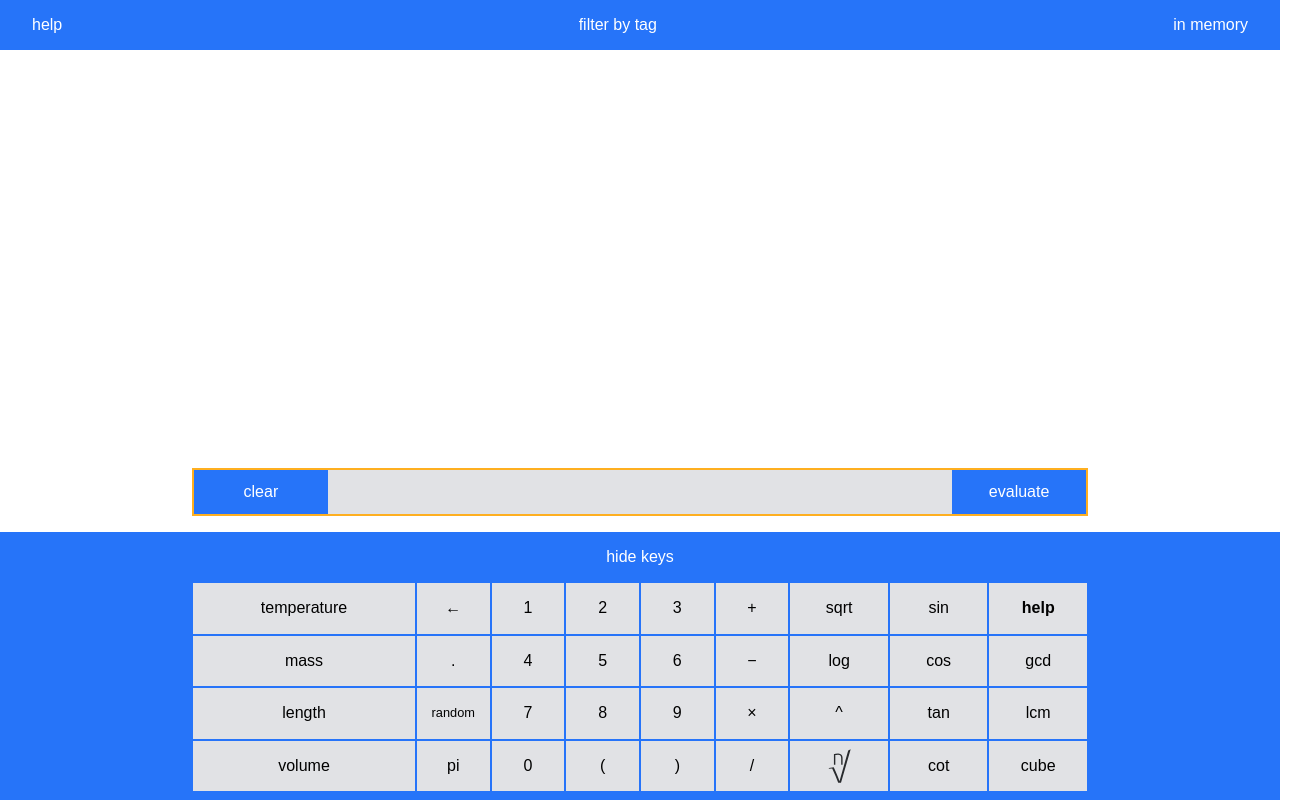
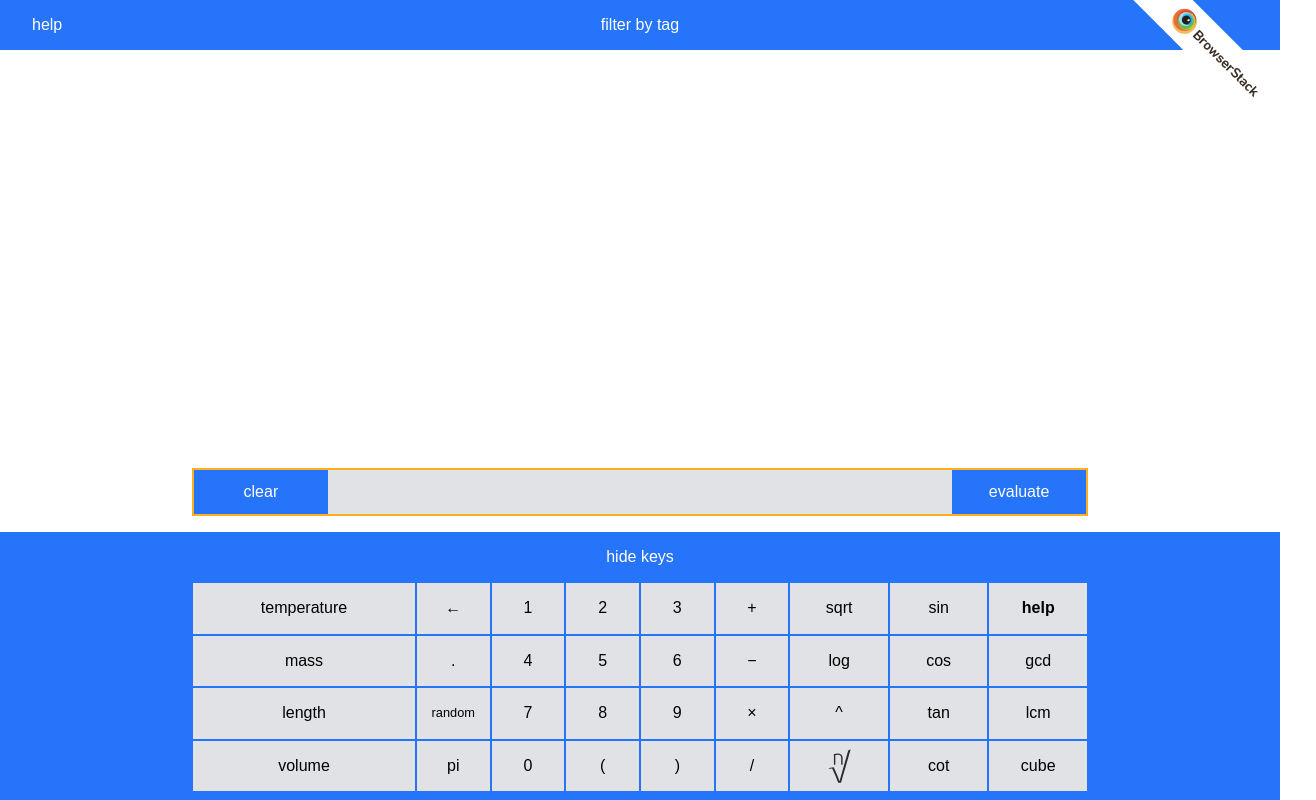
Before and after one commit to fhdhsni/calc, a website built with webpack: page src/index.html in a window 1280 px wide. Shown: the whole page, 1316 px wide, since content can reach past the window. Built offline with nearby package versions, Linux system fonts and the light colour scheme.

Commit message:
Add browserStack logo

```diff
--- a/src/index.html
+++ b/src/index.html
@@ -27,7 +27,7 @@
     <header>
       <button class="help">help</button>
       <input type="text" class="header-input" placeholder="filter by tag"/>
-      <button class="memory">in memory</button>
+    <a class="browser-stack" href="https://www.browserstack.com/"></a>
     </header>
     <main>
       <div class="result-wrapper">
--- a/src/styles/base/_theme.scss
+++ b/src/styles/base/_theme.scss
@@ -11,8 +11,7 @@ header {
     }
 }
 
-.help,
-.memory {
+.help {
     background-color: $blue;
     color: $white;
 
--- a/src/styles/components/_header.scss
+++ b/src/styles/components/_header.scss
@@ -4,17 +4,22 @@ header {
     width: 100%;
 }
 
+%padding {
+    border: 0;
+    padding: 1em 2em;
+}
+
 .header-input {
+    @extend %padding;
     background-color: $blue;
     border: 0;
     color: $white;
+    margin: auto;
     text-align: center;
     width: 50%;
 }
 
-
-.help,
-.memory {
-    border: 0;
-    padding: 1em 2em;
+.help {
+    @extend %padding;
+    position: absolute;
 }
--- /dev/null
+++ b/src/styles/components/browserStack.scss
@@ -0,0 +1,22 @@
+.browser-stack {
+    display: none;
+
+    @media (min-width: $medium-breakpoint) {
+        background-color: $white;
+        background-image: url('browserStack-wide.svg');
+        background-position: center center;
+        background-repeat: no-repeat;
+        display: block;
+        height: 42px;
+        position: absolute;
+        right: -3.5em;
+        top: .5em;
+        transform: rotate(45deg) translateX(1.7em);
+        width: 240px;
+    }
+
+    @media (min-width: $larg-breakpoint) {
+        top: 2em;
+        transform: rotate(45deg) translateX(0);
+    }
+}
--- a/src/styles/main.scss
+++ b/src/styles/main.scss
@@ -13,3 +13,4 @@
 @import 'components/key-section';
 @import 'components/tooltip';
 @import 'components/math-help';
+@import 'components/browserStack';
```
Also changed, not shown: src/styles/browserStack-wide.svg (added).
